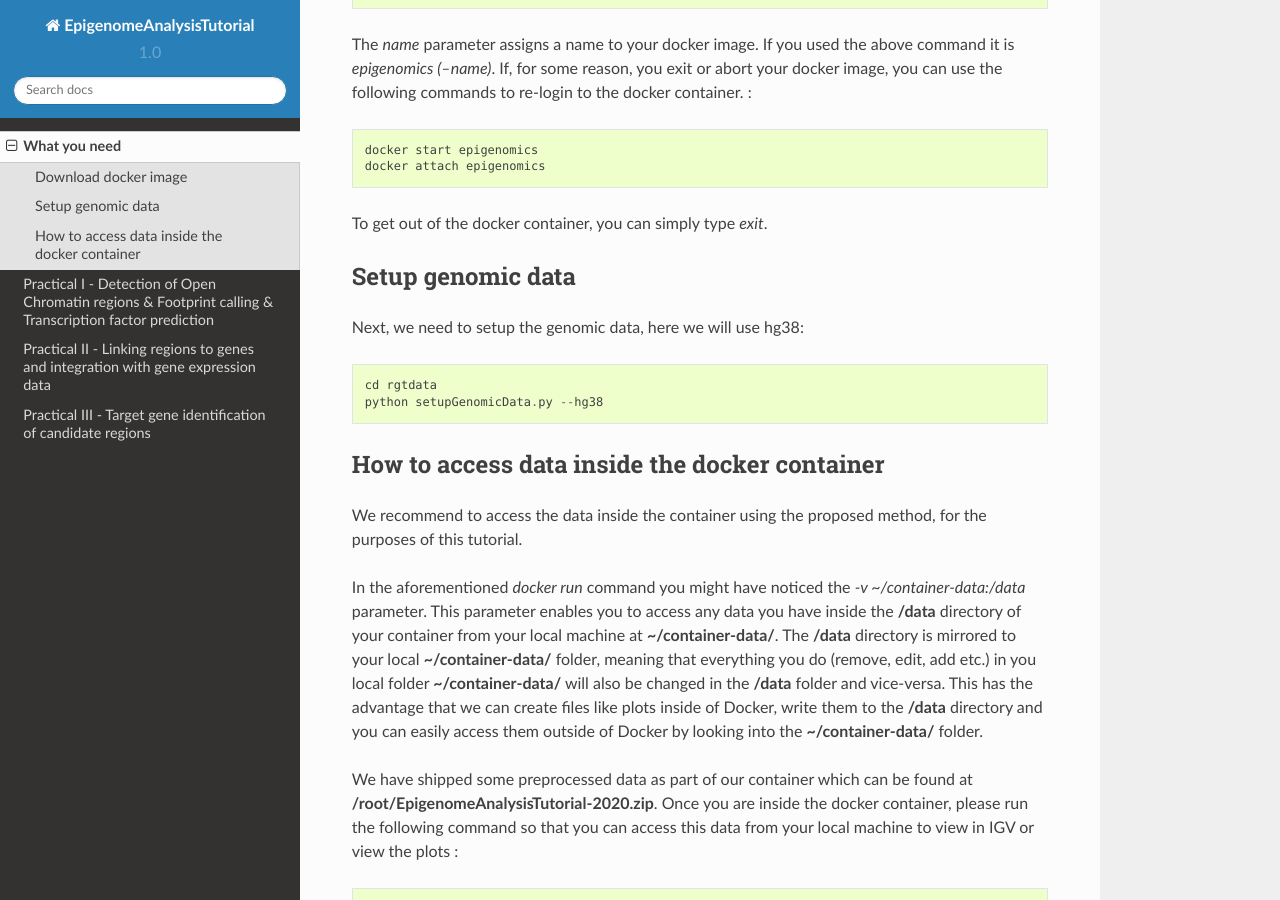
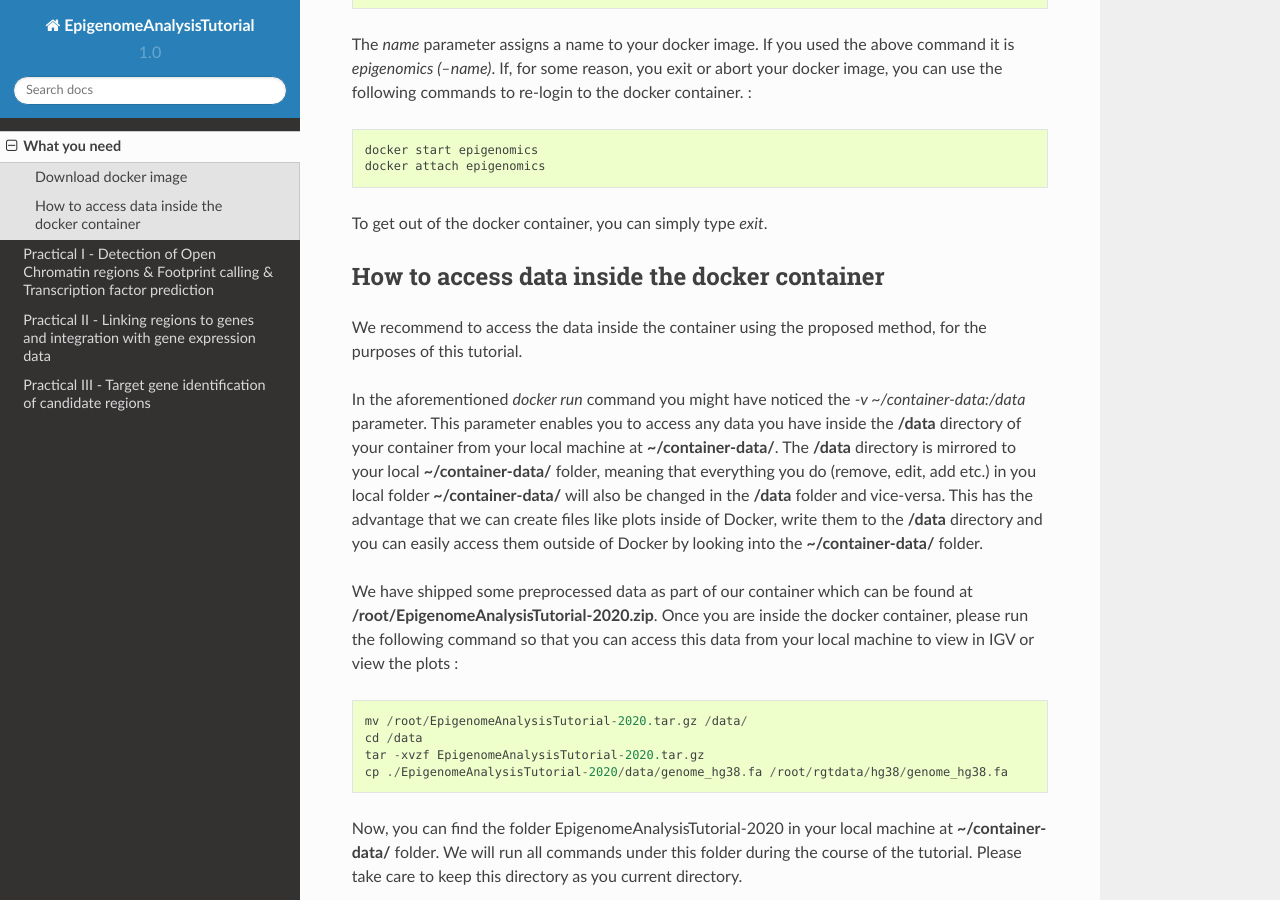
Before and after one commit to SchulzLab/EpigenomeAnalysisTutorial-2020, a Sphinx documentation site: the page built from docs/Installation.rst, in a window 1280 px wide and 900 px high, scrolled down 562 px. Built offline with Sphinx 7.4.7 and the Read the Docs theme 2.0.0, drawn with Linux system fonts in a browser that asks for light colours.

Commit message:
Update Installation.rst

```diff
--- a/docs/Installation.rst
+++ b/docs/Installation.rst
@@ -27,14 +27,6 @@ If, for some reason, you exit or abort your docker image, you can use the follow
 
 To get out of the docker container, you can simply type *exit*.
 
-Setup genomic data
-------------------------------------------------------------------------------
-
-Next, we need to setup the genomic data, here we will use hg38:
-::
-   cd rgtdata
-   python setupGenomicData.py --hg38
-
 How to access data inside the docker container
 ----------------------------------------------------------------------------------------------
 We recommend to access the data inside the container using the proposed method, for the purposes of this tutorial.
```
